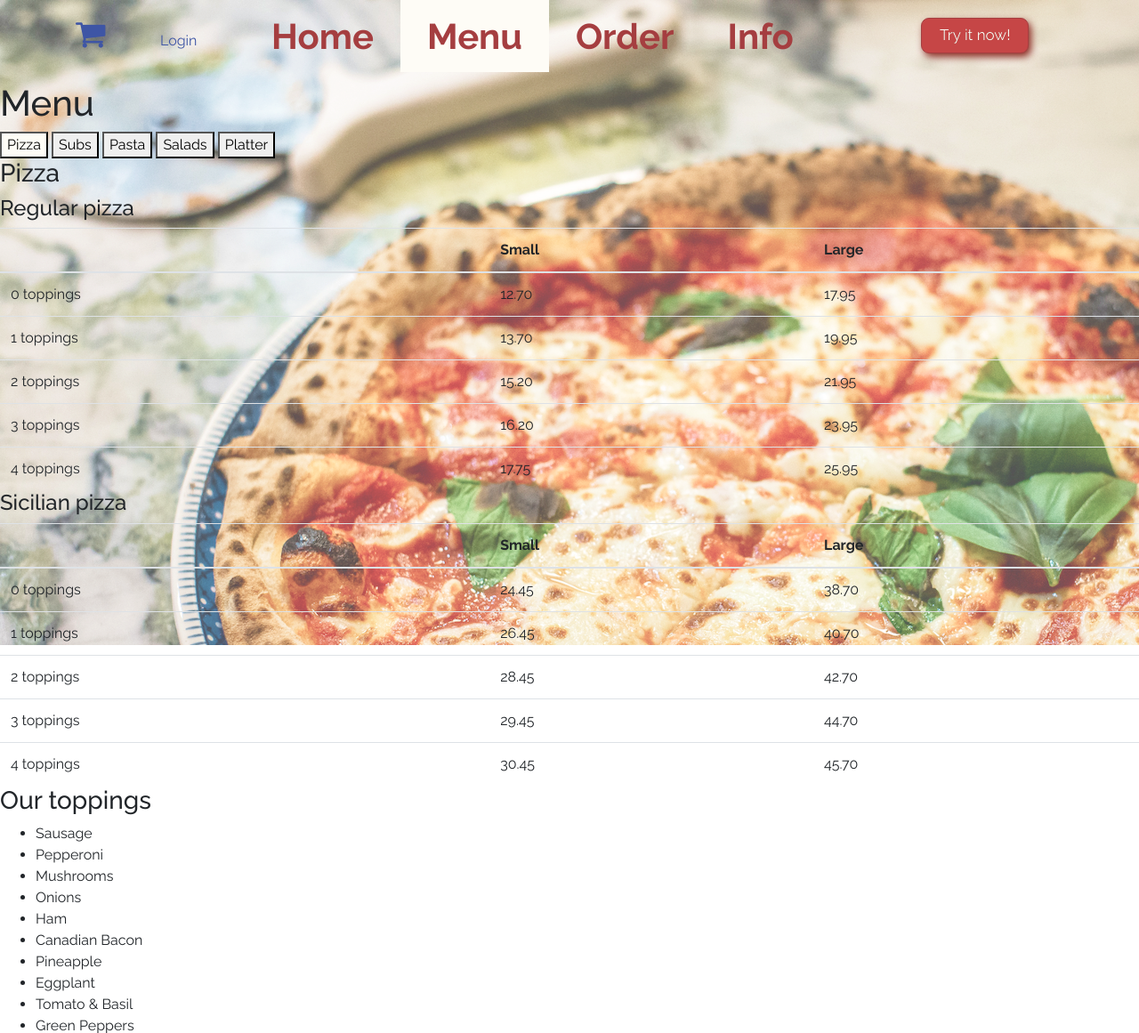
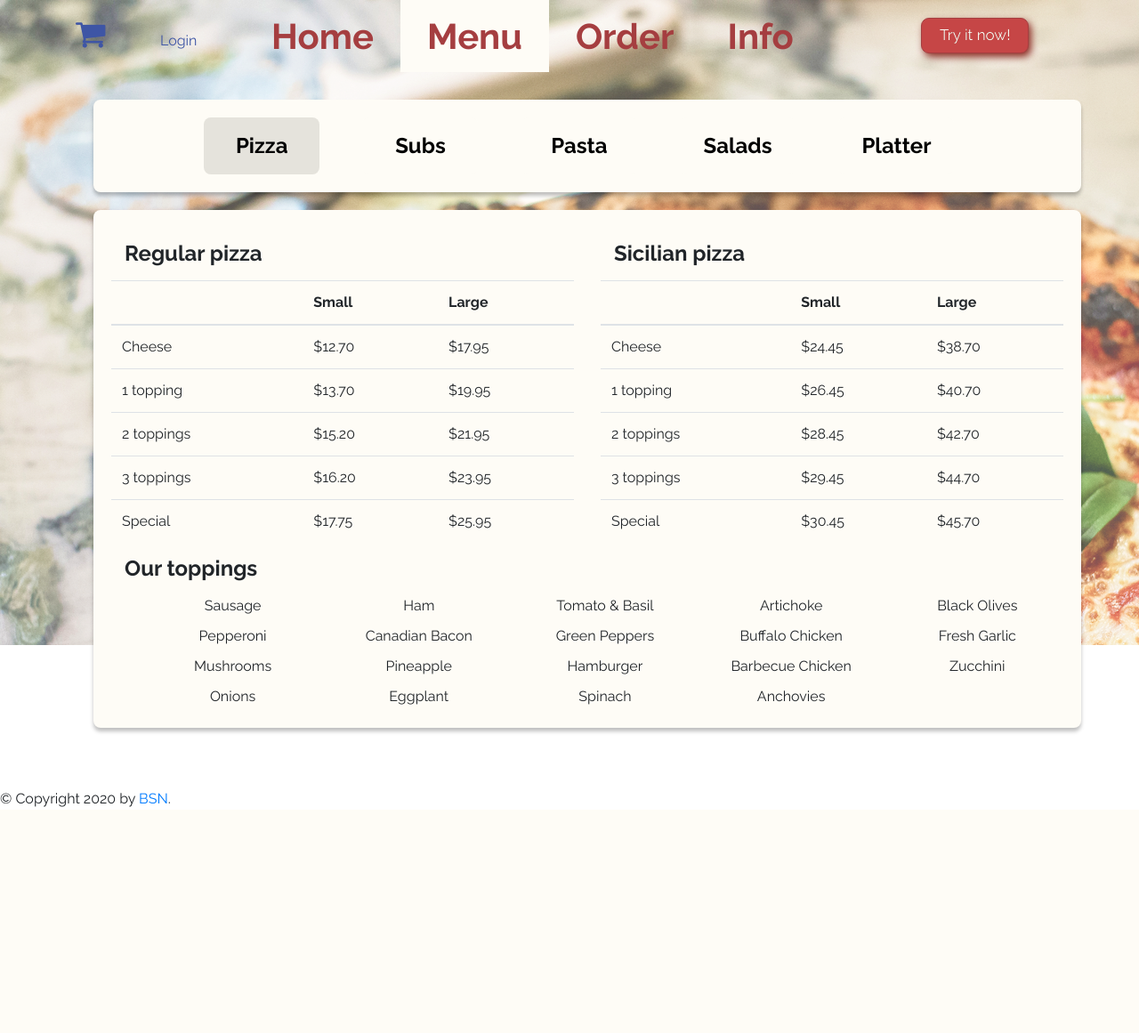
Before and after one commit to ABUISSON/pizza, a Django app: page /menu in a window 1280 px wide. Shown: the top 1161 px of the page at 89% size. After the commit the page ends 907 px from the top, so only its background shows below. Run offline with Django 3.2, Linux system fonts and the light colour scheme; data comes from the database, SQL or seed files in the repository; some libraries are stand-ins or nearby versions; some web fonts are replaced.

Commit message:
more on menu front

```diff
--- a/orders/static/orders/style.css
+++ b/orders/static/orders/style.css
@@ -167,15 +167,60 @@ body {
   cursor: pointer;
   padding: 14px 16px;
   transition: 0.3s;
-  font-size: 17px;
+  border-radius:8px;
+  width: 130px;
 }
 
 /* Change background color of buttons on hover */
 .tab button:hover {
-  background-color: #ddd;
+  background-color: #e5e3dc;
 }
 
 /* Create an active/current tablink class */
 .tab button.active {
-  background-color: #ccc;
+  background-color: #e5e3dc;
 }
+
+.fond{
+  background-color: var(--beige-color);
+  box-shadow: 0px 4px 4px rgba(0, 0, 0, 0.25);
+  border-radius: 8px;
+  min-height: 80px;
+  margin: 20px;
+  padding: 20px;
+  width: 100%;
+}
+
+.tablink{
+  background-color: Transparent;
+  background-repeat:no-repeat;
+  border: none;
+  cursor:pointer;
+  overflow: hidden;
+  outline:none;
+  font-family: Raleway;
+  font-style: normal;
+  font-weight: bold;
+  display: flex;
+  align-items: center;
+  text-align: center;
+  display:inline-block;
+  font-size: 24px;
+}
+
+.menu_title{
+  font-weight: bold;
+  margin:15px;
+}
+
+.toppings_list{
+  margin: 0 auto;
+  text-align: center;
+  columns: 5;
+  list-style-type: none;
+}
+
+.toppings_list li {
+    margin-bottom: 10px;
+    vertical-align: top;
+}
--- a/orders/templates/orders/menu.html
+++ b/orders/templates/orders/menu.html
@@ -3,21 +3,37 @@
 {% block title %}Menu{% endblock %}
 
 {% block content %}
-<h1>Menu</h1>
 
-<div id="tab">
+<div class="container">
+  <div class="row fond tab">
+    <div class="col-md-1">
+    </div>
+    <div class="col-md-2">
       <button class="tablink active">Pizza</button>
+    </div>
+    <div class="col-md-2">
       <button class="tablink">Subs</button>
+    </div>
+    <div class="col-md-2">
       <button class="tablink">Pasta</button>
+    </div>
+    <div class="col-md-2">
       <button class="tablink">Salads</button>
+    </div>
+    <div class="col-md-2">
       <button class="tablink">Platter</button>
     </div>
-
+    <div class="col-md-1">
+    </div>
+  </div>
+  <div class="fond">
     <div id="Pizza" class="Menucontent">
-  <h3>Pizza</h3>
-  <div class="">
-  <h4>Regular pizza</h4>
-  <table class="table">
+      <div class="row">
+        <div class="col-md-12">
+          <div class="row">
+            <div class="col-md-6">
+              <h4 class="menu_title">Regular pizza</h4>
+              <table class="table table_menu">
                 <thead>
                   <tr>
                     {% for k in Pizza_header %}
@@ -28,17 +44,17 @@
                 <tbody>
                   {% for k,v in R_rows.items %}
                   <tr>
-                  <td>{{k}} toppings</td>
+                    <td>{% if k == 0 %}Cheese{% elif k == 1 %}1 topping{% elif k == 4%} Special {% else %}{{k}} toppings{% endif %}</td>
                     {% for e in v %}
-                      <td>{{e}}</td>
+                    <td>${{e}}</td>
                     {% endfor %}
                   </tr>
                   {% endfor %}
                 </tbody>
               </table>
             </div>
-  <div class="">
-  <h4>Sicilian pizza</h4>
+            <div class="col-md-6">
+              <h4 class="menu_title">Sicilian pizza</h4>
               <table class="table">
                 <thead>
                   <tr>
@@ -50,28 +66,46 @@
                 <tbody>
                   {% for k,v in S_rows.items %}
                   <tr>
-                  <td>{{k}} toppings</td>
+                    <td>{% if k == 0 %}Cheese{% elif k == 1 %}1 topping{% elif k == 4%} Special {% else %}{{k}} toppings{% endif %}</td>
                     {% for e in v %}
-                      <td>{{e}}</td>
+                    <td>${{e}}</td>
                     {% endfor %}
                   </tr>
                   {% endfor %}
                 </tbody>
               </table>
             </div>
-
-  <h3>Our toppings</h3>
-  <ul>
+          </div>
+        </div>
+      </div>
+      <div class="row">
+        <div class="col-md-12">
+          <h4 class="menu_title">Our toppings</h4>
+        </div>
+      </div>
+      <div class="row">
+        <div class="col-md-12">
+          <ul class="toppings_list">
             {% for t in Toppings %}
             <li> {{ t.type }}</li>
             {% endfor %}
           </ul>
         </div>
+      </div>
+    </div>
 
     <div id="Subs" class="Menucontent">
-  <h3>Subs</h3>
-  <div class="">
-    <table style="width:50%">
+      <div class="row">
+        <div class="col-md-6">
+          <h4 class="menu_title">Subs</h4>
+        </div>
+        <div class="col-md-6">
+          <h4 class="menu_title">Add to your sandwich</h4>
+        </div>
+      </div>
+      <div class="row">
+        <div class="col-md-6">
+          <table>
             <tr>
               <th></th>
               <th>Small</th>
@@ -86,16 +120,19 @@
             {% endfor %}
           </table>
         </div>
-  <h3>Add to your sandwich</h3>
+        <div class="col-md-6">
+
           <ul>
             {% for s in Sub_addons %}
             <li> {{ s.type }} + $ {{ s.price }}</li>
             {% endfor %}
           </ul>
         </div>
+      </div>
+    </div>
 
     <div id="Pasta" class="Menucontent">
-  <h3>Pasta</h3>
+      <h4 class="menu_title">Pasta</h4>
       <ul>
         {% for pasta in Pastas %}
         <li>{{ pasta.type }} at $ {{ pasta.price }}</li>
@@ -104,7 +141,7 @@
     </div>
 
     <div id="Salads" class="Menucontent">
-  <h3>Salads</h3>
+      <h4 class="menu_title">Salads</h4>
       <ul>
         {% for salad in Salads %}
         <li>{{ salad.type }} at $ {{ salad.price }}</li>
@@ -113,12 +150,12 @@
     </div>
 
     <div id="Platter" class="Menucontent">
-  <h3>Platter</h3>
+      <h4 class="menu_title">Platter</h4>
       <div class="">
         <table style="width:50%">
           <tr>
             <th></th>
-    <th>Small</th>
+            <th>small</th>
             <th>Large</th>
           </tr>
           <tr>
@@ -154,4 +191,6 @@
         </table>
       </div>
     </div>
+  </div>
+</div>
 {% endblock %}
```
Also changed, not shown: README.md. Lines whose indentation alone changed are shown as unchanged.
